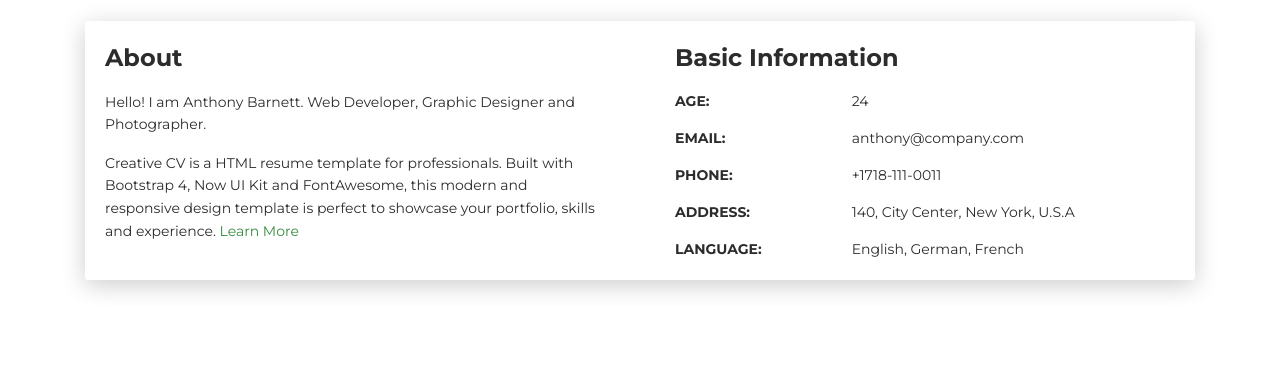
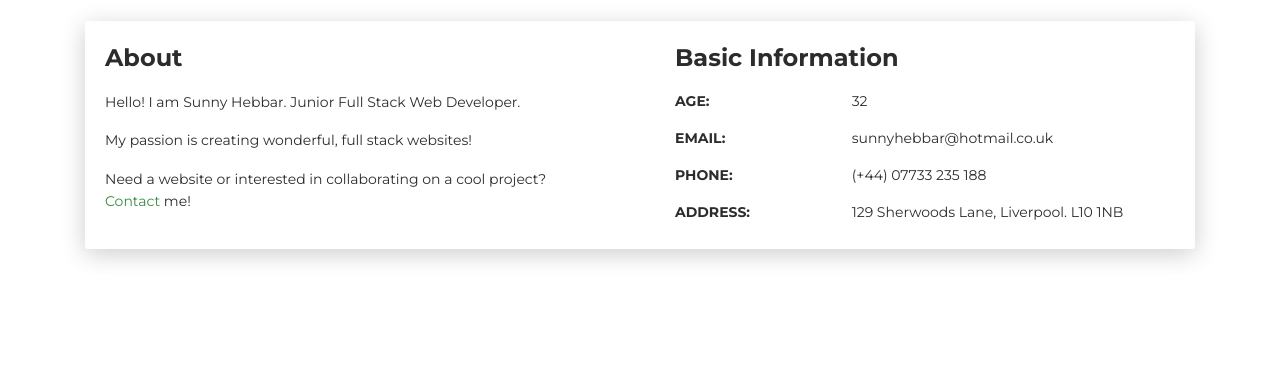
Before and after one commit to hebs87/personal-cv, a plain HTML site: page index.html in a window 1280 px wide. Shown: the part 599-971 px from the top of the page. Drawn offline with Linux system fonts and the light colour scheme.

Commit message:
Amended About and Basic Info sections

```diff
--- a/index.html
+++ b/index.html
@@ -71,8 +71,9 @@
         <div class="col-lg-6 col-md-12">
           <div class="card-body">
             <div class="h4 mt-0 title">About</div>
-            <p>Hello! I am Anthony Barnett. Web Developer, Graphic Designer and Photographer.</p>
-            <p>Creative CV is a HTML resume template for professionals. Built with Bootstrap 4, Now UI Kit and FontAwesome, this modern and responsive design template is perfect to showcase your portfolio, skills and experience. <a href="https://templateflip.com/templates/creative-cv/" target="_blank">Learn More</a></p>
+            <p>Hello! I am Sunny Hebbar. Junior Full Stack Web Developer.</p>
+            <p>My passion is creating wonderful, full stack websites!</p>
+            <p>Need a website or interested in collaborating on a cool project? <a class="nav-link smooth-scroll about-link" href="#contact">Contact</a> me!</p>
           </div>
         </div>
         <div class="col-lg-6 col-md-12">
@@ -80,23 +81,19 @@
             <div class="h4 mt-0 title">Basic Information</div>
             <div class="row">
               <div class="col-sm-4"><strong class="text-uppercase">Age:</strong></div>
-              <div class="col-sm-8">24</div>
+              <div class="col-sm-8">32</div>
             </div>
             <div class="row mt-3">
               <div class="col-sm-4"><strong class="text-uppercase">Email:</strong></div>
-              <div class="col-sm-8">anthony@company.com</div>
+              <div class="col-sm-8">sunnyhebbar@hotmail.co.uk</div>
             </div>
             <div class="row mt-3">
               <div class="col-sm-4"><strong class="text-uppercase">Phone:</strong></div>
-              <div class="col-sm-8">+1718-111-0011</div>
+              <div class="col-sm-8">(+44) 07733 235 188</div>
             </div>
             <div class="row mt-3">
               <div class="col-sm-4"><strong class="text-uppercase">Address:</strong></div>
-              <div class="col-sm-8">140, City Center, New York, U.S.A</div>
-            </div>
-            <div class="row mt-3">
-              <div class="col-sm-4"><strong class="text-uppercase">Language:</strong></div>
-              <div class="col-sm-8">English, German, French</div>
+              <div class="col-sm-8">129 Sherwoods Lane, Liverpool. L10 1NB</div>
             </div>
           </div>
         </div>
```
Also changed, not shown: styles/main.css.
